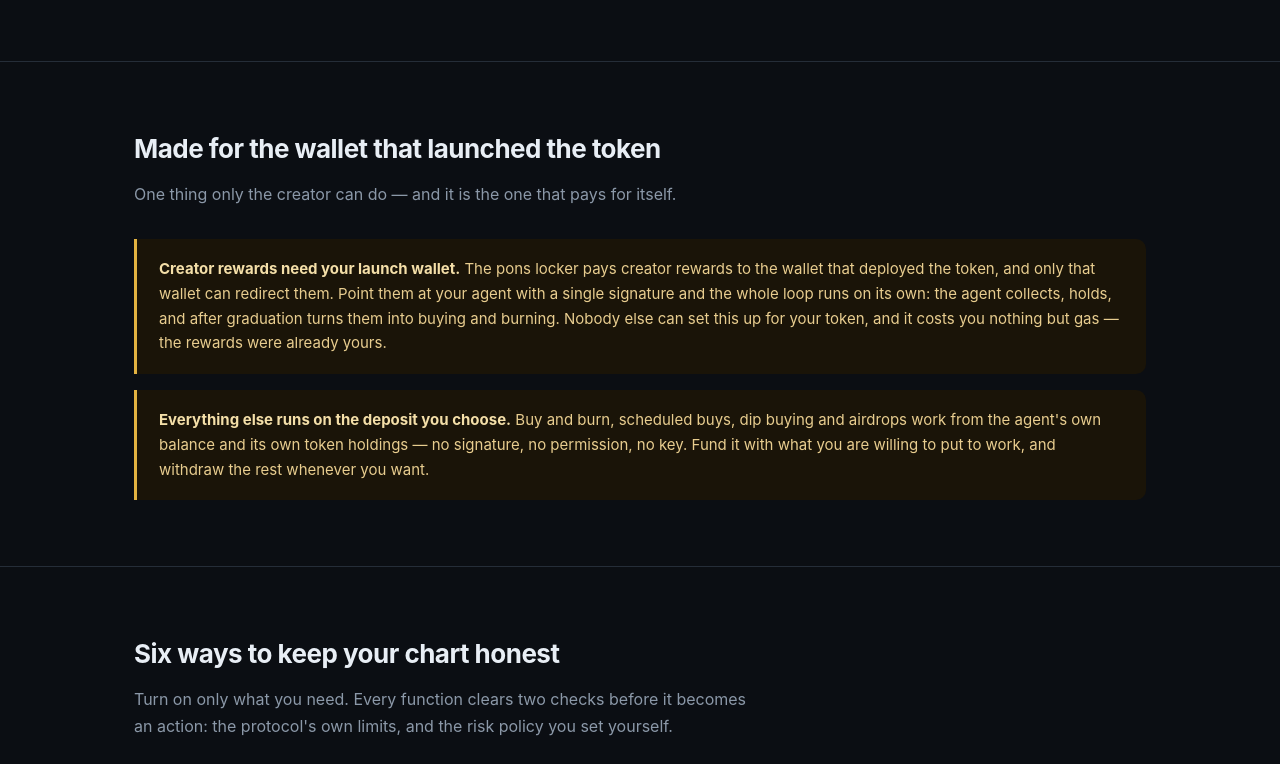
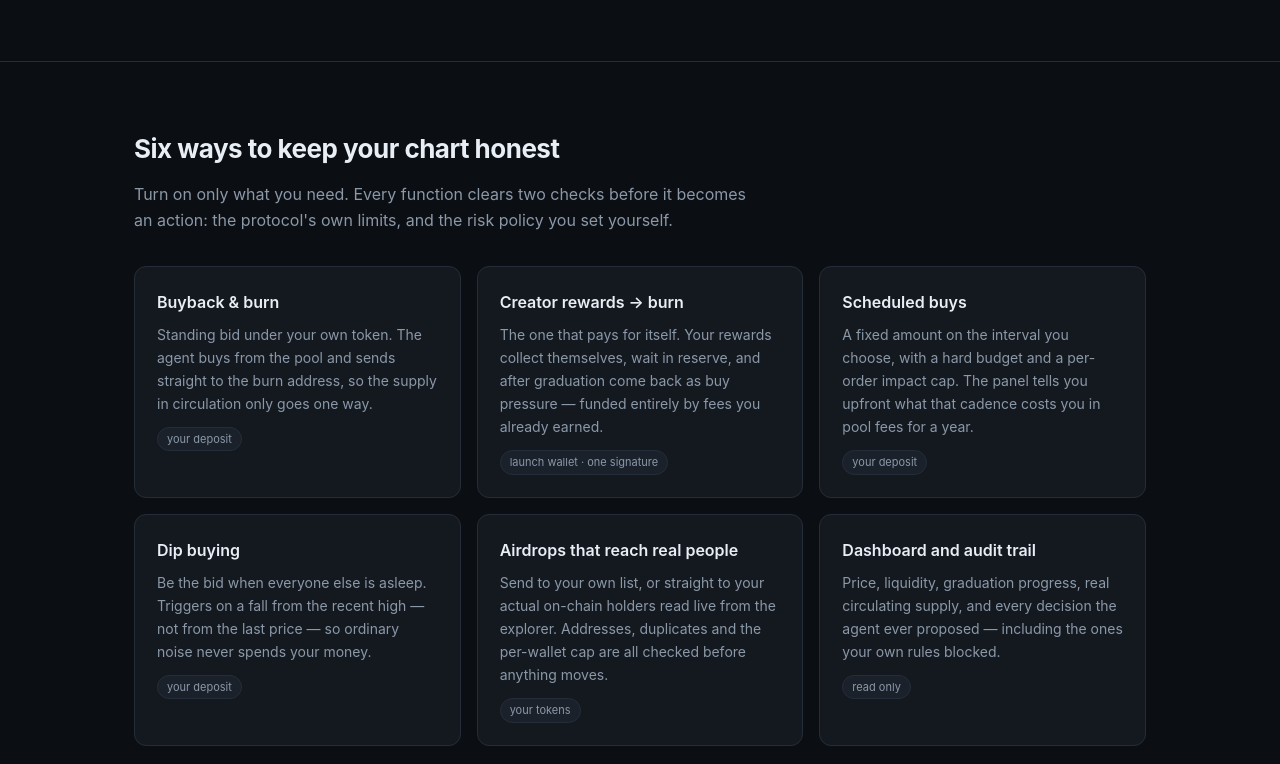
Before and after one commit to ojotunn/tsunami, a website: page src/web/pages/landing.html in a window 1280 px wide. Shown: the part 488-1252 px from the top of the page. Drawn offline with Linux system fonts and the light colour scheme.

Commit message:
Remove a secao sobre a carteira de lancamento da landing
Sai a secao "Made for the wallet that launched the token" inteira, com os dois
blocos que separavam o que exige a carteira do criador do que nao exige.

A distincao em si continua na pagina, em dois lugares menores: o cartao das
creator rewards traz a etiqueta "launch wallet - one signature" enquanto os
outros dizem "your deposit", e o primeiro passo de "Running in under five
minutes" fala em conectar a carteira que lancou o token.

Co-Authored-By: Claude Opus 5 <noreply@anthropic.com>

```diff
--- a/src/web/pages/landing.html
+++ b/src/web/pages/landing.html
@@ -120,27 +120,6 @@
   {{TOKEN_BADGE}}
 </div></header>
 
-<section><div class="wrap">
-  <h2>Made for the wallet that launched the token</h2>
-  <p class="sub">One thing only the creator can do — and it is the one that pays for itself.</p>
-
-  <div class="note" style="margin-bottom:16px">
-    <strong>Creator rewards need your launch wallet.</strong> The pons locker pays creator
-    rewards to the wallet that deployed the token, and only that wallet can redirect them.
-    Point them at your agent with a single signature and the whole loop runs on its own:
-    the agent collects, holds, and after graduation turns them into buying and burning.
-    Nobody else can set this up for your token, and it costs you nothing but gas — the
-    rewards were already yours.
-  </div>
-
-  <div class="note">
-    <strong>Everything else runs on the deposit you choose.</strong> Buy and burn, scheduled
-    buys, dip buying and airdrops work from the agent's own balance and its own token
-    holdings — no signature, no permission, no key. Fund it with what you are willing to
-    put to work, and withdraw the rest whenever you want.
-  </div>
-</div></section>
-
 <section id="features"><div class="wrap">
   <h2>Six ways to keep your chart honest</h2>
   <p class="sub">Turn on only what you need. Every function clears two checks before it becomes
```
Also changed, not shown: src/web/pages/demo.html (+1 -1 lines).
